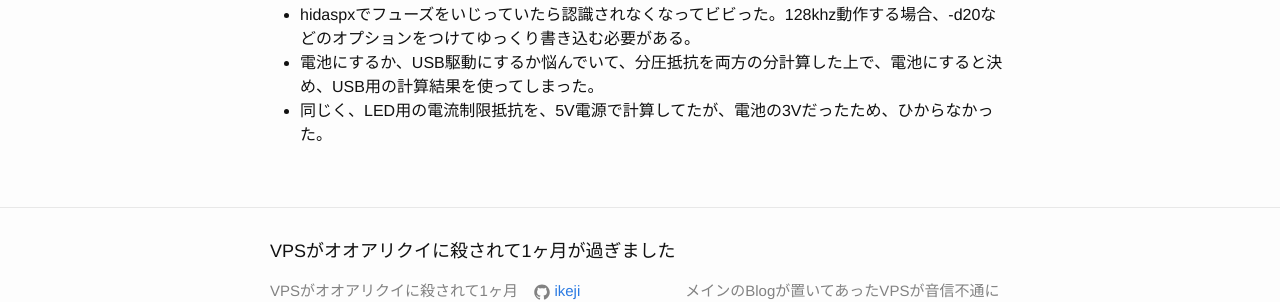
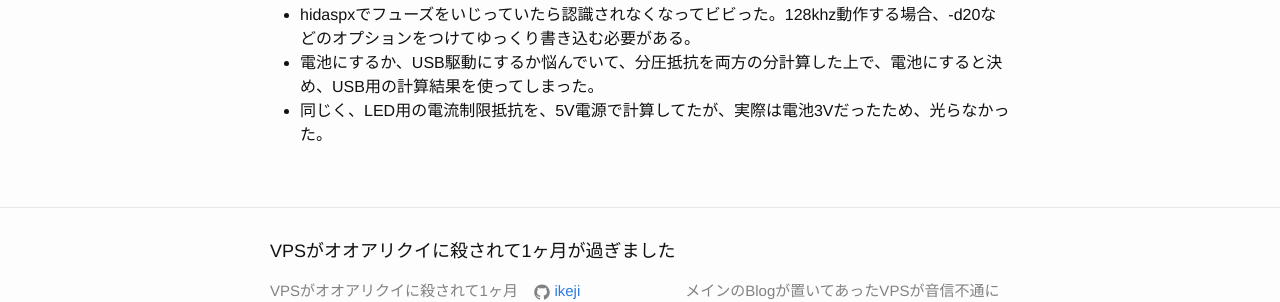
Before and after one commit to ikeji/ikeji.github.io, a Jekyll site: the page built from _posts/2016-02-10-circuit-checker.markdown, in a window 1280 px wide. Shown: the part 1370-1672 px from the top of the page. Built offline with Jekyll 4.4.1, drawn with Linux system fonts in a browser that asks for light colours.

Commit message:
fix typo

```diff
--- a/_posts/2016-02-10-circuit-checker.markdown
+++ b/_posts/2016-02-10-circuit-checker.markdown
@@ -40,4 +40,4 @@ Tiny45はTiny13に比べて値段が3倍、フラッシュが4倍あるから大
 - 最初、1MHzで動かそうとして定数をいじったら、オーバーフローして正常に動かなかった。原作通り128khz動作に戻した。
 - hidaspxでフューズをいじっていたら認識されなくなってビビった。128khz動作する場合、-d20などのオプションをつけてゆっくり書き込む必要がある。
 - 電池にするか、USB駆動にするか悩んでいて、分圧抵抗を両方の分計算した上で、電池にすると決め、USB用の計算結果を使ってしまった。
-- 同じく、LED用の電流制限抵抗を、5V電源で計算してたが、電池の3Vだったため、ひからなかった。
+- 同じく、LED用の電流制限抵抗を、5V電源で計算してたが、実際は電池3Vだったため、光らなかった。
```
